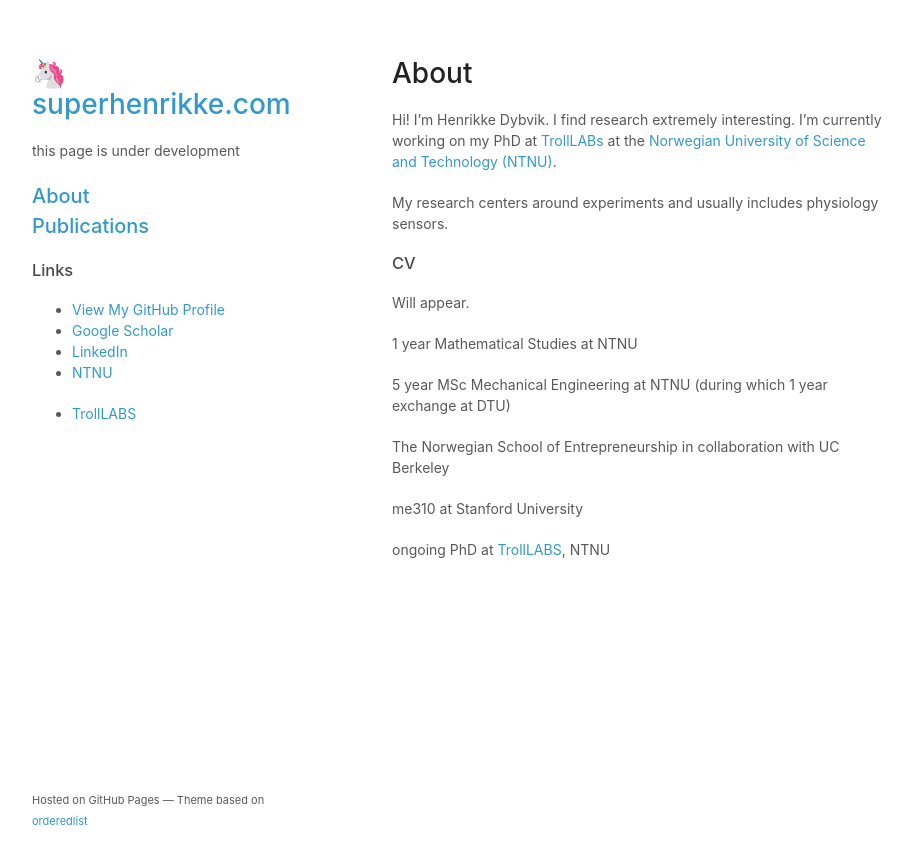
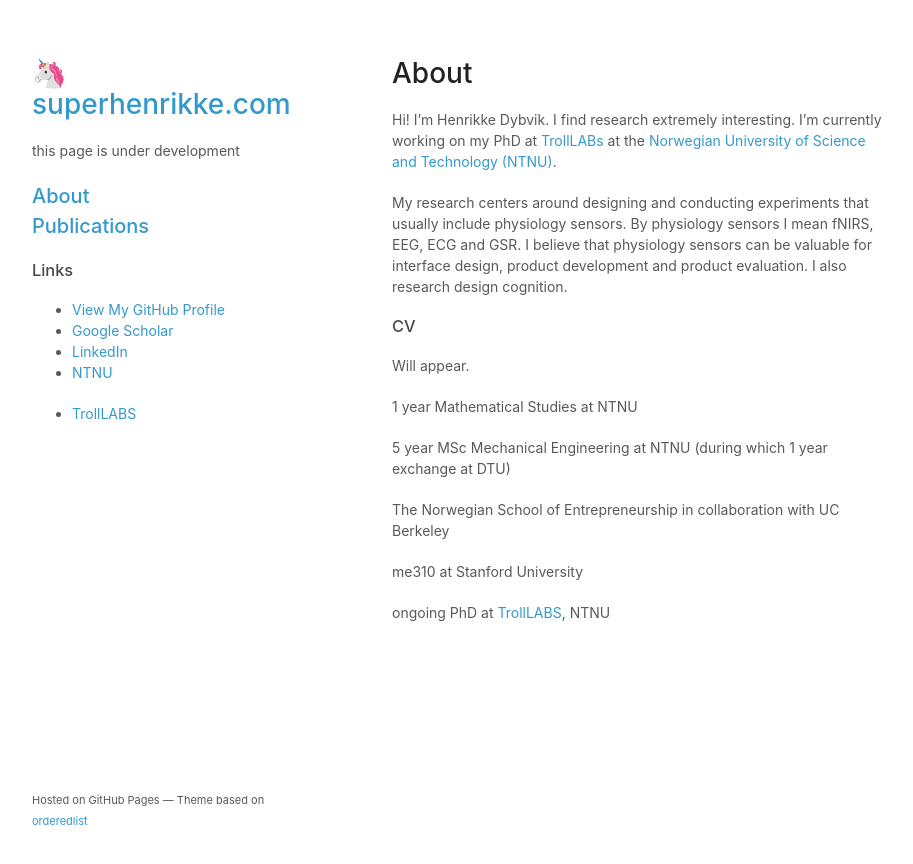
Before and after one commit to superhenrikke/superhenrikke.github.io, a Jekyll site: the page built from about.md, in a window 1280 px wide. Shown: the top 864 px of the page, without its empty margins (178-1091 px from the left). Built offline with Jekyll 4.4.1, drawn with Linux system fonts in a browser that asks for light colours; our own code applies the rules of GitHub Pages for plain Markdown files; a script that is not in the unit is left out.

Commit message:
Update about.md

```diff
--- a/about.md
+++ b/about.md
@@ -2,7 +2,7 @@
 
 Hi! I'm Henrikke Dybvik. I find research extremely interesting. I'm currently working on my PhD at [TrollLABs](https://www.ntnu.edu/mtp/trolllabs) at the [Norwegian University of Science and Technology (NTNU)](https://www.ntnu.edu/).
 
-My research centers around experiments and usually includes physiology sensors.
+My research centers around designing and conducting experiments that usually include physiology sensors. By physiology sensors I mean fNIRS, EEG, ECG and GSR. I believe that physiology sensors can be valuable for interface design, product development and product evaluation. I also research design cognition.
 
 ### CV
 Will appear.
```
